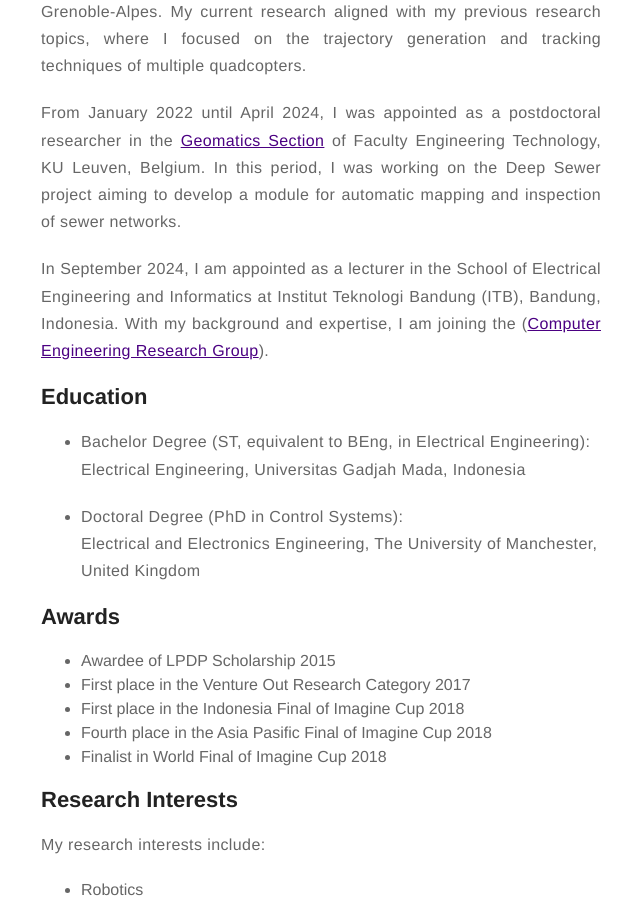
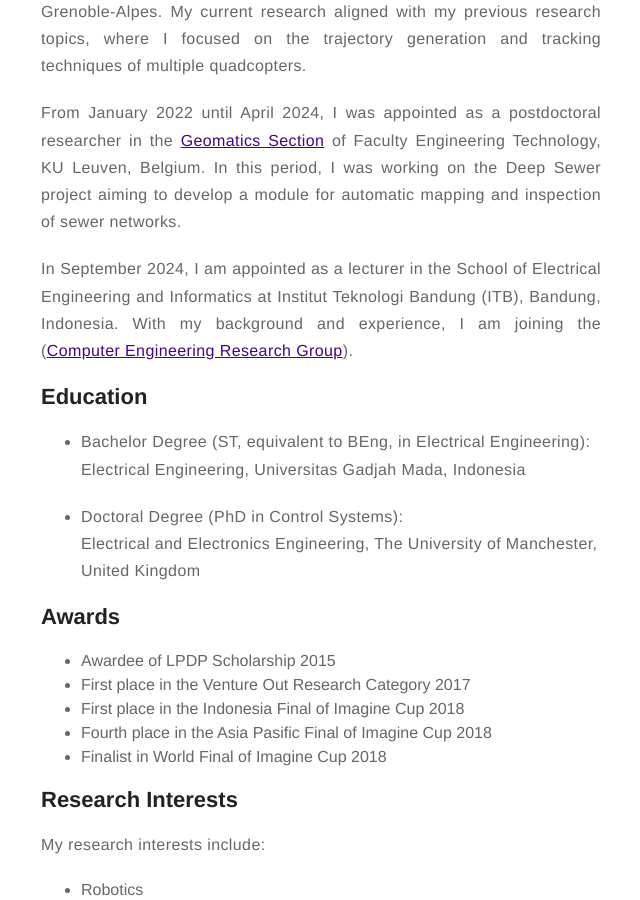
Before and after one commit to tnunay/tnunay.github.io, a Jekyll site: the page built from about.md, in a window 1280 px wide and 900 px high, scrolled down 1367 px. Shown: the whole window, without its empty margins (319-959 px from the left). Built offline with Jekyll 4.4.1, drawn with Linux system fonts in a browser that asks for light colours.

Commit message:
Update about.md
Change wording

```diff
--- a/about.md
+++ b/about.md
@@ -18,7 +18,7 @@
 
 <p align="justify">From January 2022 until April 2024, I was appointed as a postdoctoral researcher in the <a href="https://iiw.kuleuven.be/onderzoek/geomatics">Geomatics Section</a> of Faculty Engineering Technology, KU Leuven, Belgium. In this period, I was working on the Deep Sewer project aiming to develop a module for automatic mapping and inspection of sewer networks.</p>
 
-<p align="justify">In September 2024, I am appointed as a lecturer in the School of Electrical Engineering and Informatics at Institut Teknologi Bandung (ITB), Bandung, Indonesia. With my background and expertise, I am joining the (<a href="https://stei.itb.ac.id/kk/teknik-komputer/">Computer Engineering Research Group</a>). </p>
+<p align="justify">In September 2024, I am appointed as a lecturer in the School of Electrical Engineering and Informatics at Institut Teknologi Bandung (ITB), Bandung, Indonesia. With my background and experience, I am joining the (<a href="https://stei.itb.ac.id/kk/teknik-komputer/">Computer Engineering Research Group</a>). </p>
 
 ## Education
 <ul class="education">
```
